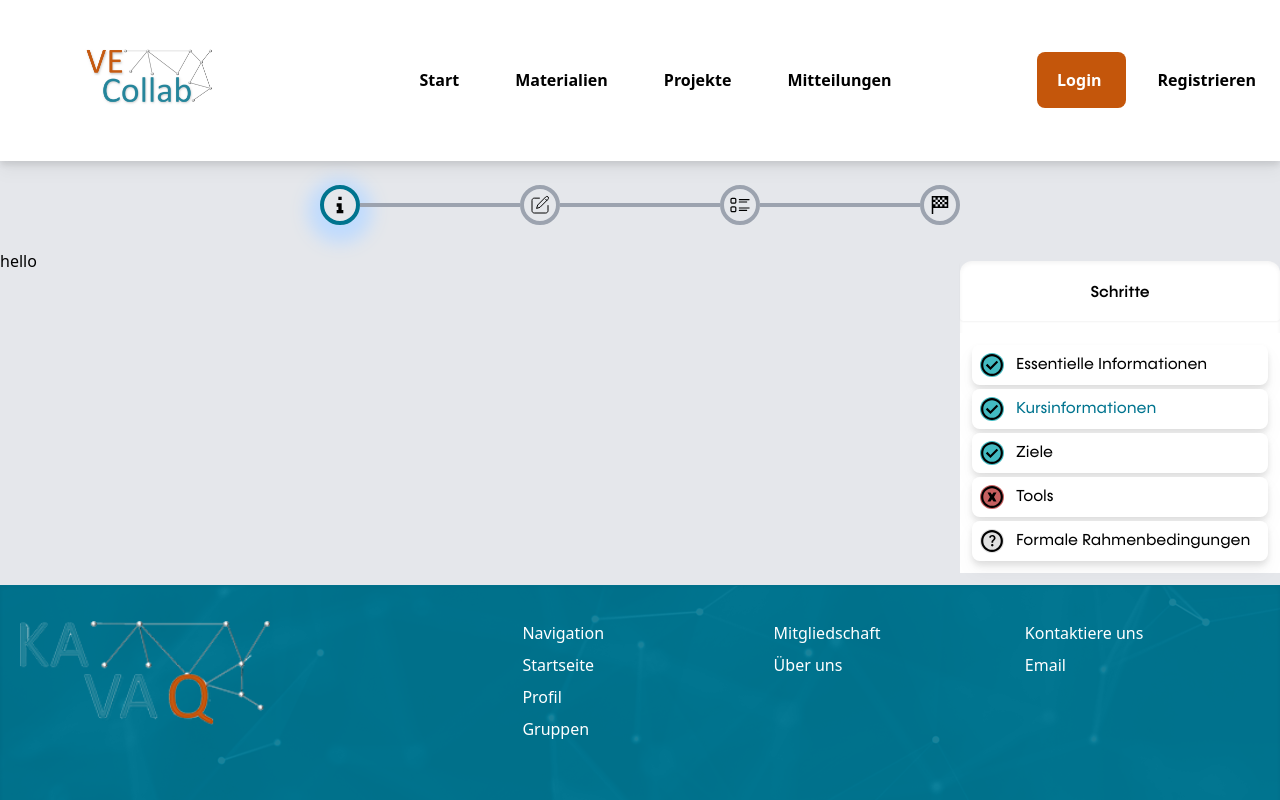
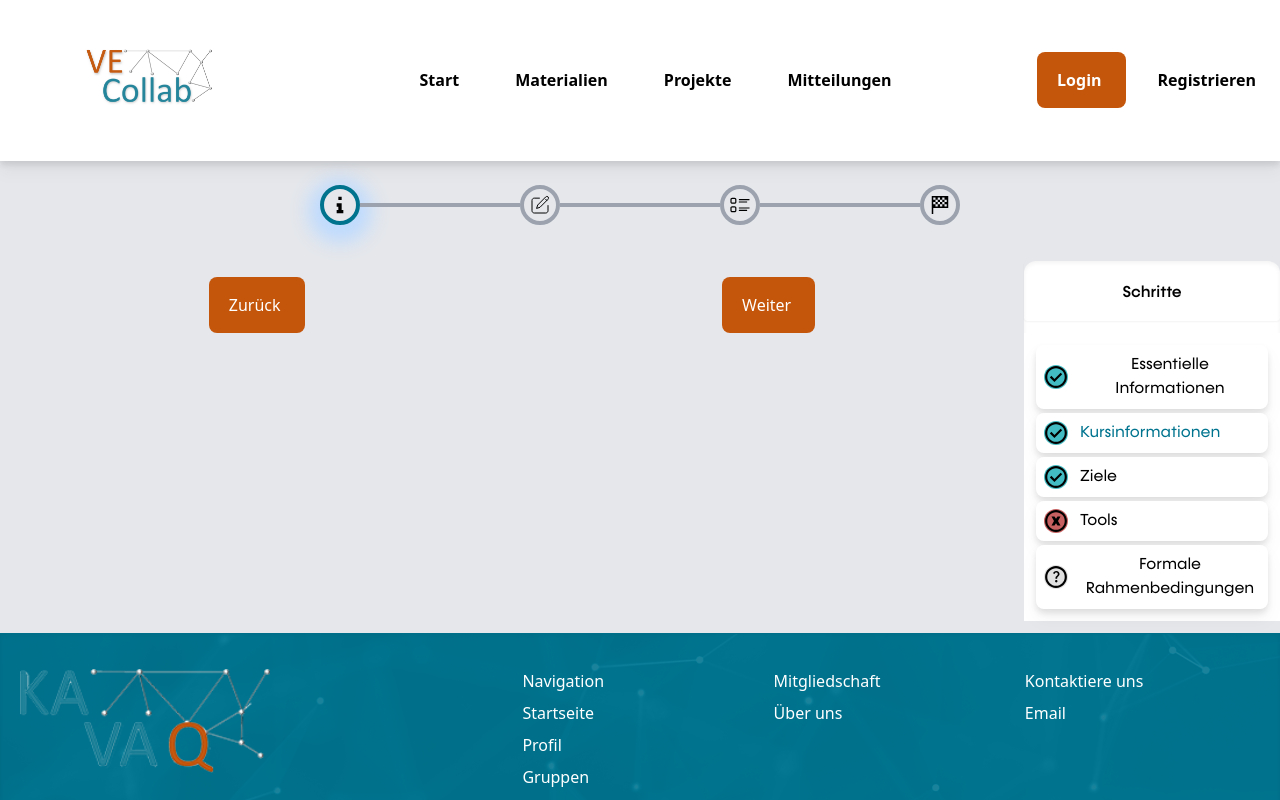
Before and after one commit to KMI-KPZ/ve-collab, a Next.js app in the folder frontend-vecollab/: page /startingWizard/generalInformation/courseInformation in a window 1280 px wide. Shown: the top 800 px of the page. Built offline with nearby package versions, Linux system fonts and the light colour scheme.

Commit message:
justify next button in wizard

```diff
--- a/frontend-vecollab/src/pages/startingWizard/generalInformation/courseInformation.tsx
+++ b/frontend-vecollab/src/pages/startingWizard/generalInformation/courseInformation.tsx
@@ -7,7 +7,24 @@ export default function CourseInformation() {
         <main className="flex flex-col">
             <HeadProgressBarSection />
             <div className="flex justify-between">
-                <div> hello </div>
+                <div className="flex justify-around w-full">
+                    <div>
+                        <button
+                            type="button"
+                            className="items-end bg-ve-collab-orange text-white py-4 pr-6 pl-5 m-7 rounded-lg"
+                        >
+                            Zurück
+                        </button>
+                    </div>
+                    <div>
+                        <button
+                            type="submit"
+                            className="items-end bg-ve-collab-orange text-white py-4 pr-6 pl-5 m-7 rounded-lg"
+                        >
+                            Weiter
+                        </button>
+                    </div>
+                </div>
                 <SideProgressBarSection />
             </div>
         </main>
--- a/frontend-vecollab/src/pages/startingWizard/generalInformation/essentialInformation.tsx
+++ b/frontend-vecollab/src/pages/startingWizard/generalInformation/essentialInformation.tsx
@@ -11,7 +11,7 @@ export default function EssentialInformation() {
                     name="generalInformation"
                     method="POST"
                     /*onSubmit={handleSubmit}*/
-                    className="gap-y-6 m-auto p-12 max-w-screen-2xl items-center flex flex-col justify-between min-h-[50vh]"
+                    className="gap-y-6 w-full p-12 max-w-screen-2xl items-center flex flex-col justify-between"
                 >
                     <div>
                         <div className="m-7">
@@ -41,11 +41,11 @@ export default function EssentialInformation() {
                             />
                         </div>
                     </div>
-                    <div className="flex gap-x-60">
+                    <div className="flex justify-around w-full">
                         <div>
                             <button
                                 type="button"
-                                className="items-end bg-ve-collab-orange text-white py-4 pr-6 pl-5 m-7 rounded-lg"
+                                className="items-end bg-ve-collab-orange text-white py-4 pr-6 pl-5 m-7 rounded-lg invisible"
                             >
                                 Zurück
                             </button>
```
